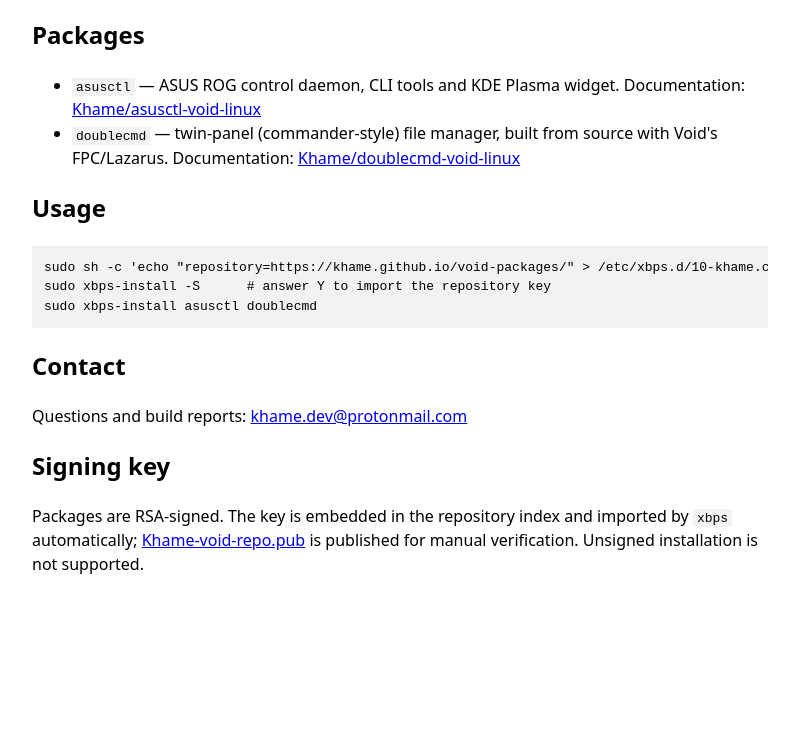
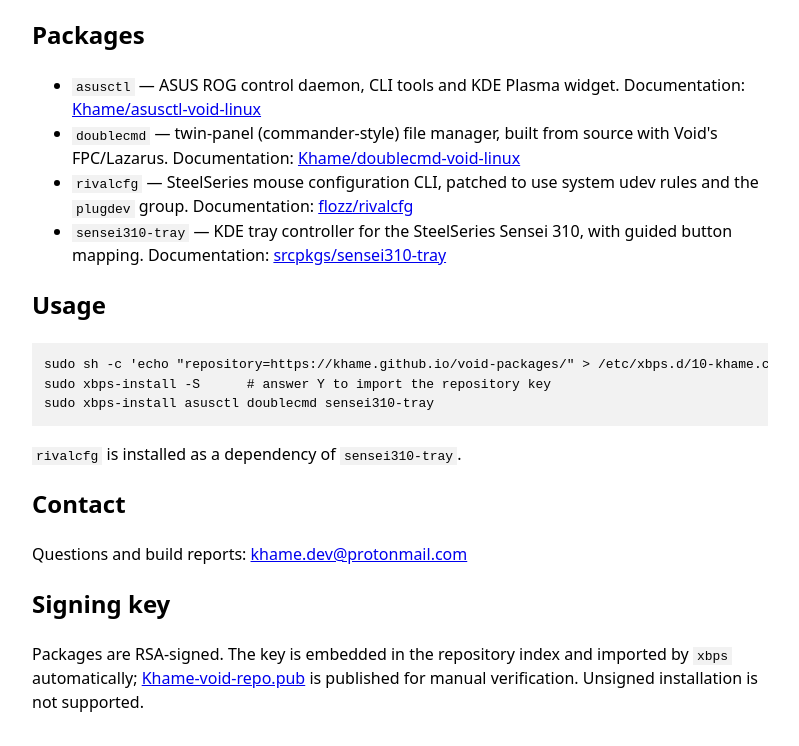
Before and after one commit to Khame/void-packages, a plain HTML site: page docs/index.html in a window 1280 px wide. Shown: the part 129-875 px from the top of the page, without its empty margins (240-1039 px from the left). Before the commit the page ends 800 px from the top, so only its background shows below. Drawn offline with Linux system fonts and the light colour scheme.

Commit message:
repo: publish rivalcfg 4.17.0_6 and sensei310-tray 1.0.0_13

```diff
--- a/docs/index.html
+++ b/docs/index.html
@@ -21,12 +21,17 @@
       Documentation: <a href="https://github.com/Khame/asusctl-void-linux">Khame/asusctl-void-linux</a></li>
   <li><code>doublecmd</code> — twin-panel (commander-style) file manager, built from source with Void's FPC/Lazarus.
       Documentation: <a href="https://github.com/Khame/doublecmd-void-linux">Khame/doublecmd-void-linux</a></li>
+  <li><code>rivalcfg</code> — SteelSeries mouse configuration CLI, patched to use system udev rules and the <code>plugdev</code> group.
+      Documentation: <a href="https://github.com/flozz/rivalcfg">flozz/rivalcfg</a></li>
+  <li><code>sensei310-tray</code> — KDE tray controller for the SteelSeries Sensei 310, with guided button mapping.
+      Documentation: <a href="https://github.com/Khame/void-packages/tree/main/srcpkgs/sensei310-tray">srcpkgs/sensei310-tray</a></li>
 </ul>
 
 <h2>Usage</h2>
 <pre>sudo sh -c 'echo "repository=https://khame.github.io/void-packages/" &gt; /etc/xbps.d/10-khame.conf'
 sudo xbps-install -S      # answer Y to import the repository key
-sudo xbps-install asusctl doublecmd</pre>
+sudo xbps-install asusctl doublecmd sensei310-tray</pre>
+<p><code>rivalcfg</code> is installed as a dependency of <code>sensei310-tray</code>.</p>
 
 <h2>Contact</h2>
 <p>Questions and build reports: <a href="mailto:khame.dev@protonmail.com">khame.dev@protonmail.com</a></p>
```
Also changed, not shown: 5 other files.
